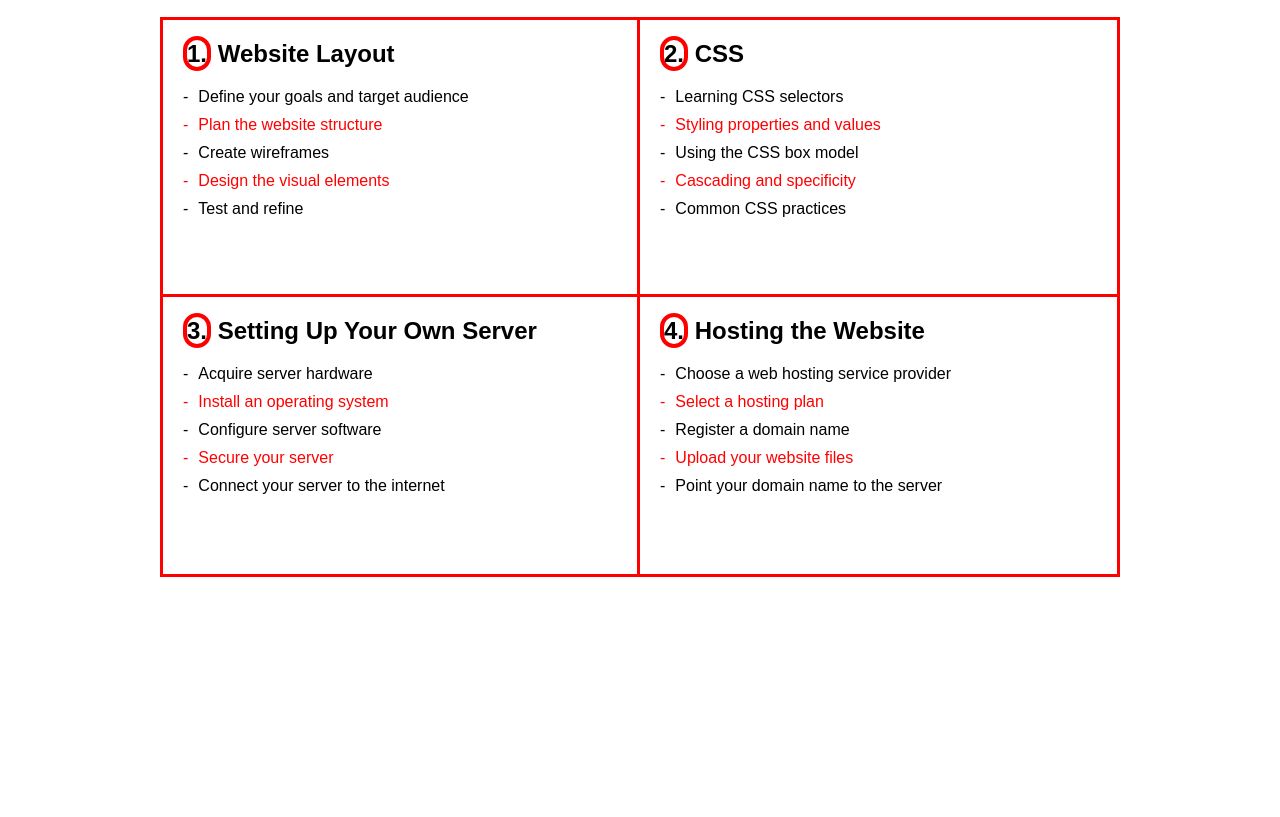
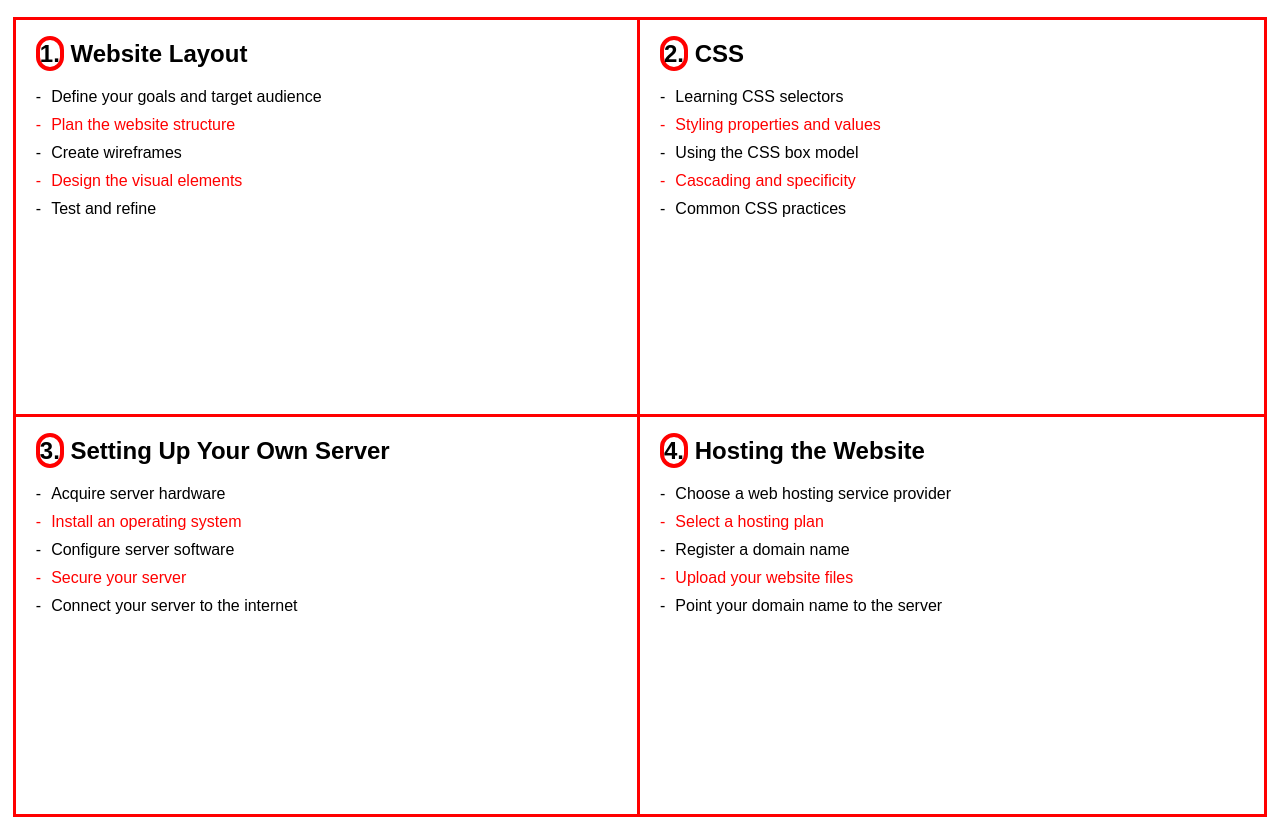
Before and after one commit to ImVlados123/Pages, a plain HTML site: page index.html in a window 1280 px wide. Shown: the part 60-877 px from the top of the page. Before the commit the page ends 800 px from the top, so only its background shows below. Drawn offline with Linux system fonts and the light colour scheme.

Commit message:
Second commit

```diff
--- a/style.css
+++ b/style.css
@@ -27,13 +27,14 @@ main {
 .container {
   display: flex;
   flex-wrap: wrap;
-  max-width: 960px;
-  margin: 0 auto;
+  max-width: 100%;
+  justify-content: center;
+  align-items: center;
 }
 
 .block {
-  width: 50%;
-  height: 35vh;
+  width: 49vw;
+  height: 50vh;
   padding: 20px;
   border: 3px solid #ff0000;
   background-color: #fff;
```
